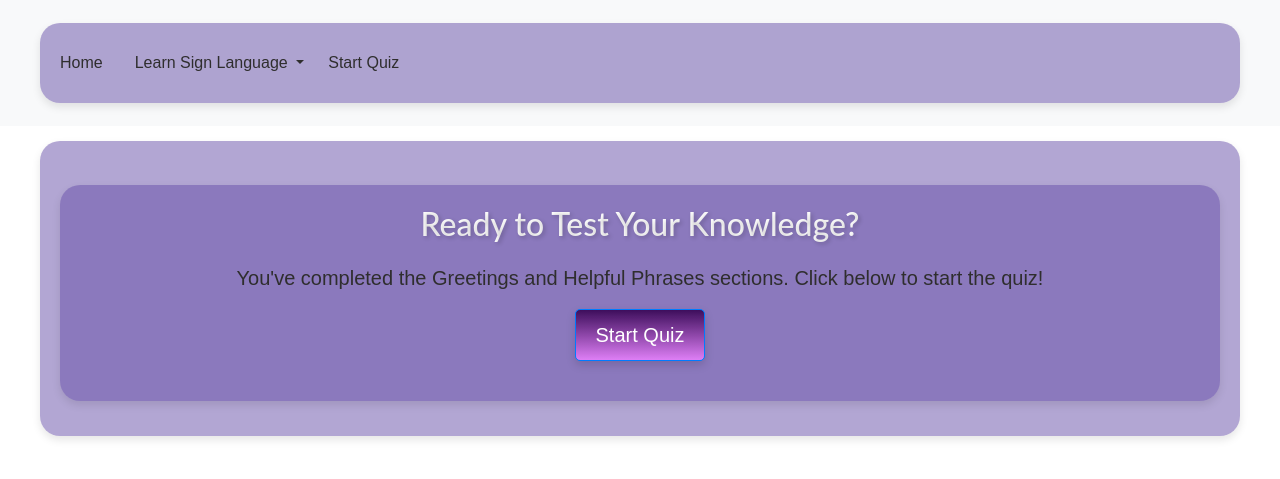
After one commit to silvia3288/asl_project_hw10, a Flask app: page /start_quiz in a window 1280 px wide. The commit adds this page. Shown: the top 479 px of the page. Run offline with Flask 3, Linux system fonts and the light colour scheme; the visitor is signed in with stand-in values (Sample User, id 1); some libraries are stand-ins or nearby versions.

Commit message:
added the quiz intermediary mage that we originaly had

```diff
--- a/asl_project_hw10-main/server.py
+++ b/asl_project_hw10-main/server.py
@@ -268,6 +268,15 @@ def quiz():
     return redirect(url_for('quiz_question', id=session['current_question_id']))
 
 
+#test route
+@app.route('/start_quiz', methods=['GET'])
+def start_quiz():
+    # Check if the necessary sections have been completed
+    if not session.get('completed_greetings') or not session.get('completed_phrases'):
+        flash('Please complete all required sections before starting the quiz.', 'error')
+        return redirect(url_for('home'))
+    return render_template('start_quiz.html')
+
 
 
 
--- a/asl_project_hw10-main/static/main.css
+++ b/asl_project_hw10-main/static/main.css
@@ -422,6 +422,12 @@ body {
     color: white !important;
 }
 
+.navbar-light .navbar-nav .nav-link.start-quiz-link:hover,
+.navbar-light .navbar-nav .nav-link.start-quiz-link:focus {
+    color: currentColor !important;  /* Keeps the current color */
+    background-color: transparent !important; /* Ensures background doesn't change */
+}
+
 
 .greeting-btn {
     position: relative;
--- a/asl_project_hw10-main/templates/layout.html
+++ b/asl_project_hw10-main/templates/layout.html
@@ -31,13 +31,13 @@
 
             <ul class="navbar-nav">
                 <li class="nav-item">
-                    <a class="nav-link" href="{{ url_for('quiz') }}"
-                    {% if not session.get('completed_greetings', False) or not session.get('completed_phrases', False) %}
+                    <a class="nav-link start-quiz-link" href="{{ url_for('start_quiz') }}"
+                        {% if not session.get('completed_greetings', False) or not session.get('completed_phrases', False) %}
                         data-toggle="tooltip" title="Please complete all lessons before starting the quiz."
                         class="disabled-link"
                         onclick="return false;"
                     {% endif %}>
-                        Start Quiz
+                 Start Quiz
                     </a>
                 </li>
             </ul>
--- /dev/null
+++ b/asl_project_hw10-main/templates/start_quiz.html
@@ -0,0 +1,13 @@
+{% extends "layout.html" %}
+
+
+{% block content %}
+<link rel="stylesheet" href="https://stackpath.bootstrapcdn.com/bootstrap/4.2.1/css/bootstrap.min.css">
+<link rel="stylesheet" href="{{ url_for('static', filename='main.css') }}"> <!-- Your custom CSS file -->
+
+<div class="container text-center mt-4">
+    <h2>Ready to Test Your Knowledge?</h2>
+    <p class="lead">You've completed the Greetings and Helpful Phrases sections. Click below to start the quiz!</p>
+    <a href="{{ url_for('quiz') }}" class="btn btn-primary btn-lg">Start Quiz</a>
+</div>
+{% endblock %}
```
Also changed, not shown: asl_project_hw10-main/templates/greetings.html (+3 -48 lines), asl_project_hw10-main/templates/helpful_phrases.html (+4 -46 lines).
